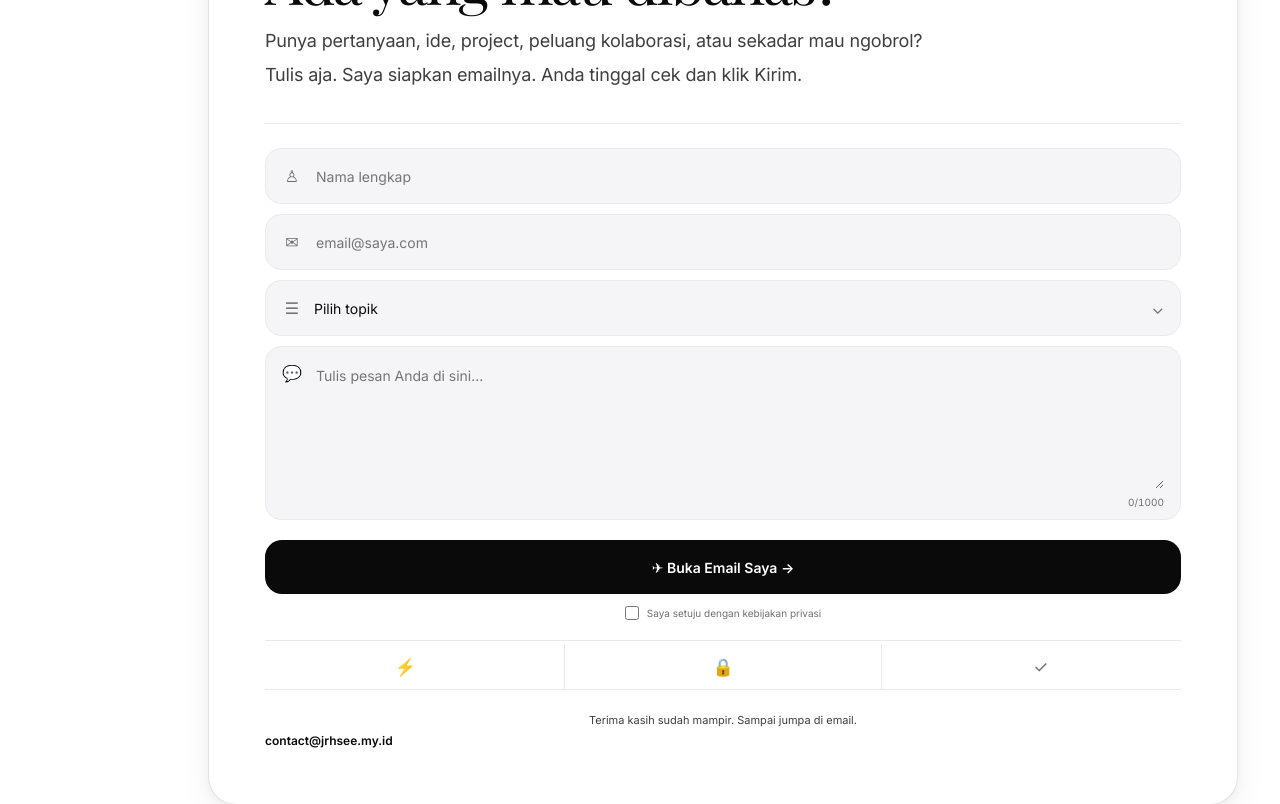
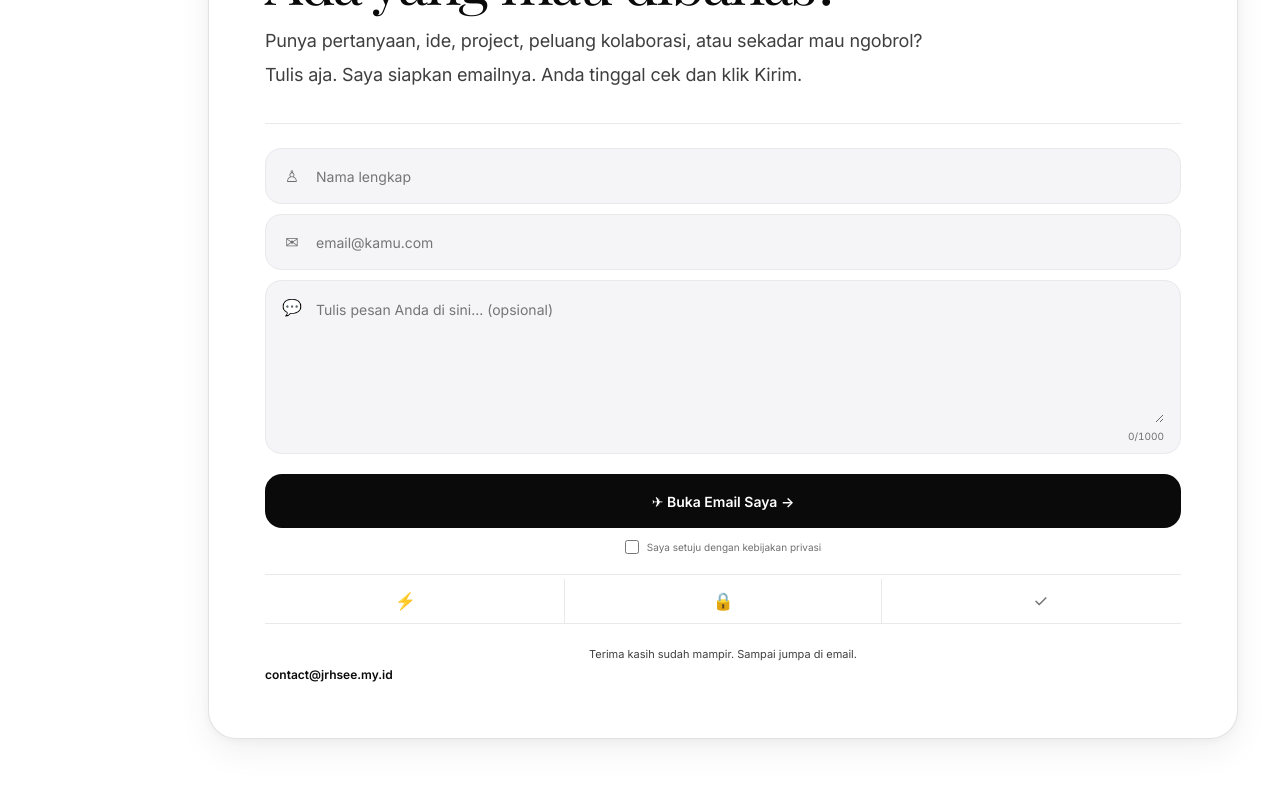
Before and after one commit to LionerHakim/JRHs, a React (Vite) app: page / in a window 1280 px wide. Shown: the part 3880-4684 px from the top of the page. Built offline with nearby package versions, Linux system fonts and the light colour scheme.

Commit message:
Simplify Contact form and email rules

```diff
--- a/src/main.tsx
+++ b/src/main.tsx
@@ -16,8 +16,6 @@ export default function App() {
   const [activeSection, setActiveSection] = useState<(typeof sectionIds)[number]>('identity')
   const [name, setName] = useState('')
   const [email, setEmail] = useState('')
-  const [purpose, setPurpose] = useState('')
-  const [customPurpose, setCustomPurpose] = useState('')
   const [message, setMessage] = useState('')
   const [privacy, setPrivacy] = useState(false)
   const [contactStatus, setContactStatus] = useState<string | null>(null)
@@ -57,14 +55,15 @@ export default function App() {
     setContactStatus(null)
 
     if (!name.trim()) return setContactError('Nama belum diisi.')
-    if (!/^[^\s@]+@[^\s@]+\.[^\s@]+$/.test(email.trim())) return setContactError('Emailnya belum valid.')
-    if (!purpose) return setContactError('Silakan pilih topik dulu.')
-    const finalPurpose = purpose === 'Lainnya' ? customPurpose.trim() : purpose
-    if (purpose === 'Lainnya' && !finalPurpose) return setContactError('Tulis topiknya dulu, ya.')
-    if (!message.trim()) return setContactError('Pesannya masih kosong.')
+    const normalizedEmail = email.trim().toLowerCase()
+    const trustedEmailDomains = ['gmail.com', 'outlook.com', 'hotmail.com', 'live.com', 'yahoo.com', 'icloud.com', 'proton.me', 'protonmail.com']
+    const emailPattern = /^[^\s@]+@([^\s@]+)$/
+    const emailMatch = normalizedEmail.match(emailPattern)
+    if (!emailMatch || !/^[^\s@]+@[^\s@]+\.[^\s@]+$/.test(normalizedEmail)) return setContactError('Gunakan email yang valid.')
+    if (!trustedEmailDomains.includes(emailMatch[1])) return setContactError('Gunakan email dari Gmail, Outlook, Hotmail, Yahoo, iCloud, atau Proton.')
     if (!privacy) return setContactError('Centang persetujuan privasi dulu.')
 
-    const subject = encodeURIComponent(`[JRHs Contact] ${finalPurpose}`)
+    const subject = encodeURIComponent('[JRHs Contact] Pesan dari website')
     const body = encodeURIComponent(`Halo JRHs,
 
 Saya ingin menghubungi terkait:
@@ -221,24 +220,11 @@ ${name.trim()}`)
                 </label>
                 <label className="contact-field">
                   <span className="contact-icon" aria-hidden="true">✉</span>
-                  <input type="email" value={email} onChange={(event) => setEmail(event.target.value)} placeholder="email@saya.com" autoComplete="email" />
+                  <input type="email" value={email} onChange={(event) => setEmail(event.target.value)} placeholder="email@kamu.com" autoComplete="email" inputMode="email" />
                 </label>
-                <label className="contact-field">
-                  <span className="contact-icon" aria-hidden="true">☰</span>
-                  <select value={purpose} onChange={(event) => { setPurpose(event.target.value); setCustomPurpose('') }}>
-                    <option value="">Pilih topik</option>
-                    {['Pertanyaan umum', 'Kolaborasi', 'Project', 'Bisnis', 'Investasi', 'Akademik', 'Feedback', 'Lainnya'].map((item) => <option key={item} value={item}>{item}</option>)}
-                  </select>
-                </label>
-                {purpose === 'Lainnya' ? (
-                  <label className="contact-field">
-                    <span className="contact-icon" aria-hidden="true">✦</span>
-                    <input value={customPurpose} onChange={(event) => setCustomPurpose(event.target.value)} placeholder="Tulis topik Anda..." maxLength={80} />
-                  </label>
-                ) : null}
                 <label className="contact-field contact-message">
                   <span className="contact-icon" aria-hidden="true">💬</span>
-                  <textarea value={message} onChange={(event) => setMessage(event.target.value.slice(0, 1000))} placeholder="Tulis pesan Anda di sini..." maxLength={1000} rows={5} />
+                  <textarea value={message} onChange={(event) => setMessage(event.target.value.slice(0, 1000))} placeholder="Tulis pesan Anda di sini... (opsional)" maxLength={1000} rows={5} />
                   <span className="contact-counter">{message.length}/1000</span>
                 </label>
               </div>
```
